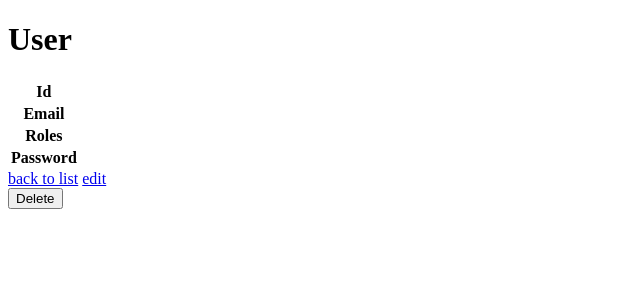
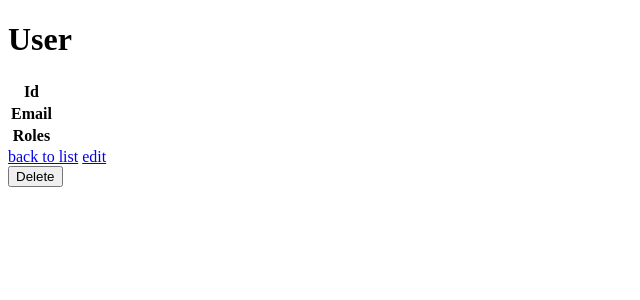
Before and after one commit to gravity-zero/mirori, a Symfony app: template app/templates/user/show.html.twig in a window 1280 px wide. Shown: the top 300 px of the page, without its empty margins (0-640 px from the left). Run offline with Twig, Linux system fonts and the light colour scheme; the template is opened without the code that fills it: most values are stand-ins (such as "Sample title", 1, 10 or a date in 2020); lists and menus that the app fills with data are empty; some libraries are stand-ins or nearby versions.

Commit message:
correction PR

```diff
--- a/app/src/Controller/EventController.php
+++ b/app/src/Controller/EventController.php
@@ -33,6 +33,7 @@ class EventController extends AbstractController
 
         if ($form->isSubmitted() && $form->isValid()) {
             $event->setUser($userFinded);
+            $event->setIsActive(false);
             $entityManager->persist($event);
             $entityManager->flush();
 
--- a/app/src/Entity/User.php
+++ b/app/src/Entity/User.php
@@ -33,6 +33,7 @@ class User implements UserInterface, PasswordAuthenticatedUserInterface
     private $password;
 
     #[ORM\OneToMany(mappedBy: 'user', targetEntity: Event::class)]
+    #[ORM\JoinColumn(onDelete:"CASCADE")]
     private $events;
 
     #[ORM\ManyToOne(targetEntity: Event::class, inversedBy: 'users')]
--- a/app/templates/user/index.html.twig
+++ b/app/templates/user/index.html.twig
@@ -11,7 +11,6 @@
                 <th>Id</th>
                 <th>Email</th>
                 <th>Roles</th>
-                <th>Password</th>
                 <th>actions</th>
             </tr>
         </thead>
@@ -21,7 +20,6 @@
                 <td>{{ user.id }}</td>
                 <td>{{ user.email }}</td>
                 <td>{{ user.roles ? user.roles|json_encode : '' }}</td>
-                <td>{{ user.password }}</td>
                 <td>
                     <a href="{{ path('user_show', {'id': user.id}) }}">show</a>
                     <a href="{{ path('user_edit', {'id': user.id}) }}">edit</a>
--- a/app/templates/user/show.html.twig
+++ b/app/templates/user/show.html.twig
@@ -4,13 +4,10 @@
 
 {% block body %}
     <h1>User</h1>
-    {{dump(user)}}
 
     {% if 'ROLE_ORGANISATEUR' in user.roles %}
 
-    <button onclick="myFunction()">lol</button>
-
-    <input id="myDIV" style="display: none" type="text" value="http://localhost:8001/user/new/exposant">
+    <button onclick="myFunction()">Récupérer le lien d'inscription de formulaire pour un exposant</button>
 
     <a href="{{ path('event_new', { user: user.id }) }}">Create new event</a>
 
@@ -62,10 +59,6 @@
                 <th>Roles</th>
                 <td>{{ user.roles ? user.roles|json_encode : '' }}</td>
             </tr>
-            <tr>
-                <th>Password</th>
-                <td>{{ user.password }}</td>
-            </tr>
         </tbody>
     </table>
 
@@ -80,6 +73,7 @@
 
         function myFunction() {
             var x = document.getElementById("myDIV");
+            navigator.clipboard.writeText(x.value);
             if (x.style.display === "none") {
                 x.style.display = "block";
             }
```
Also changed, not shown: app/src/Entity/Event.php (+15 -0 lines), 1 other file.
